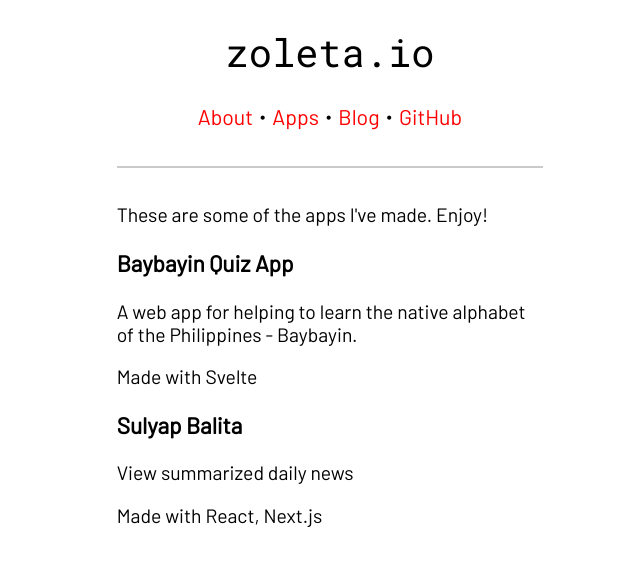
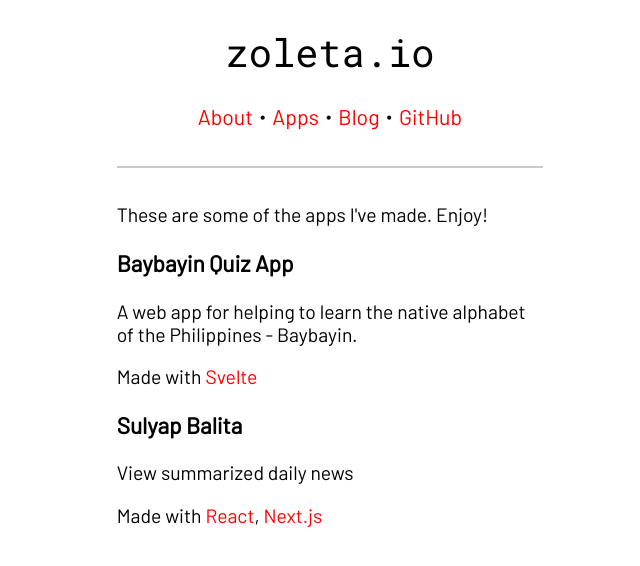
Before and after one commit to ryanarnold/personal-site, a Next.js app: page /apps in a window 1280 px wide. Shown: the top 566 px of the page, without its empty margins (310-950 px from the left). Built offline with nearby package versions, Linux system fonts and the light colour scheme.

Commit message:
Implement external links

```diff
--- /dev/null
+++ b/components/ExternalLink.tsx
@@ -0,0 +1,27 @@
+import Link from 'next/link';
+import React from 'react';
+import styled from 'styled-components';
+
+interface Props {
+  href: string;
+  text: string;
+}
+
+const StyledLink = styled.a`
+  color: red;
+  &:hover {
+    text-decoration: underline;
+  }
+`;
+
+function ExternalLink({ href, text }: Props) {
+  return (
+    <Link href={href ?? ''} passHref>
+      <StyledLink target="_blank" rel="noopener noreferrer">
+        {text}
+      </StyledLink>
+    </Link>
+  );
+}
+
+export default ExternalLink;
--- a/content/apps.tsx
+++ b/content/apps.tsx
@@ -12,4 +12,19 @@ const apps = [
   },
 ];
 
+export const techLinks = [
+  {
+    tech: 'React',
+    link: 'https://reactjs.org/',
+  },
+  {
+    tech: 'Svelte',
+    link: 'https://svelte.dev/',
+  },
+  {
+    tech: 'Next.js',
+    link: 'https://nextjs.org/',
+  },
+];
+
 export default apps;
--- a/pages/apps/index.tsx
+++ b/pages/apps/index.tsx
@@ -1,7 +1,8 @@
 import React from 'react';
-import apps from '../../content/apps';
+import apps, { techLinks } from '../../content/apps';
 import Layout from '../../components/Layout';
 import NavigationBar from '../../components/navbar/NavigationBar';
+import ExternalLink from '../../components/ExternalLink';
 
 interface Props {}
 
@@ -16,9 +17,20 @@ function AppsPage() {
           <p>{app.description}</p>
           <p>
             Made with{' '}
-            {app.madewith.map((tech, index) => {
-              if (index === 0) return <span>{tech}</span>;
-              return <span>, {tech}</span>;
+            {app.madewith.map((stack, index) => {
+              const { tech, link } = techLinks.filter((t) => t.tech === stack)[0];
+
+              if (index === 0)
+                return (
+                  <span>
+                    <ExternalLink href={link} text={tech} />
+                  </span>
+                );
+              return (
+                <span>
+                  , <ExternalLink href={link} text={tech} />
+                </span>
+              );
             })}
           </p>
         </div>
--- a/styles/globals.css
+++ b/styles/globals.css
@@ -7,8 +7,12 @@ body {
 }
 
 a {
-  color: inherit;
+  color: red;
   text-decoration: none;
+}
+
+a:hover {
+  text-decoration: underline;
 }
 
 * {
```
Also changed, not shown: content/about.md (+1 -1 lines).
